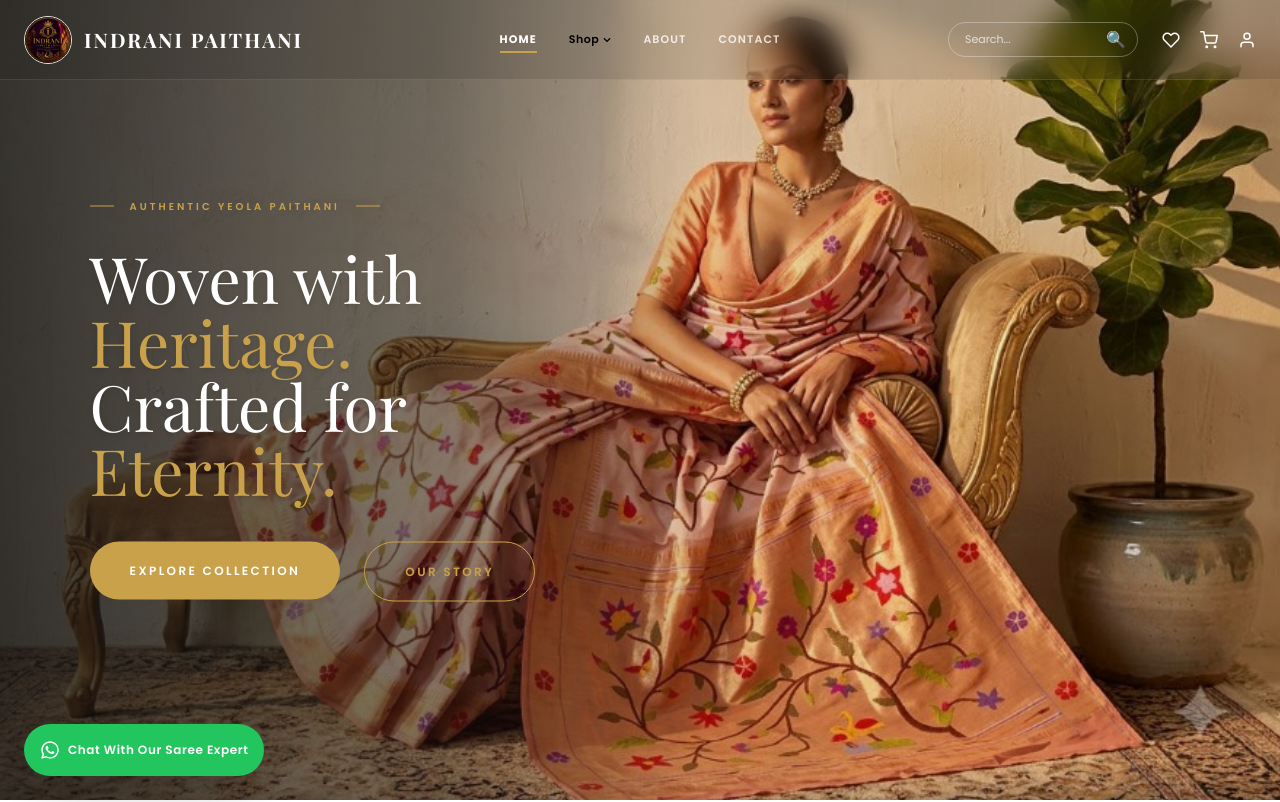
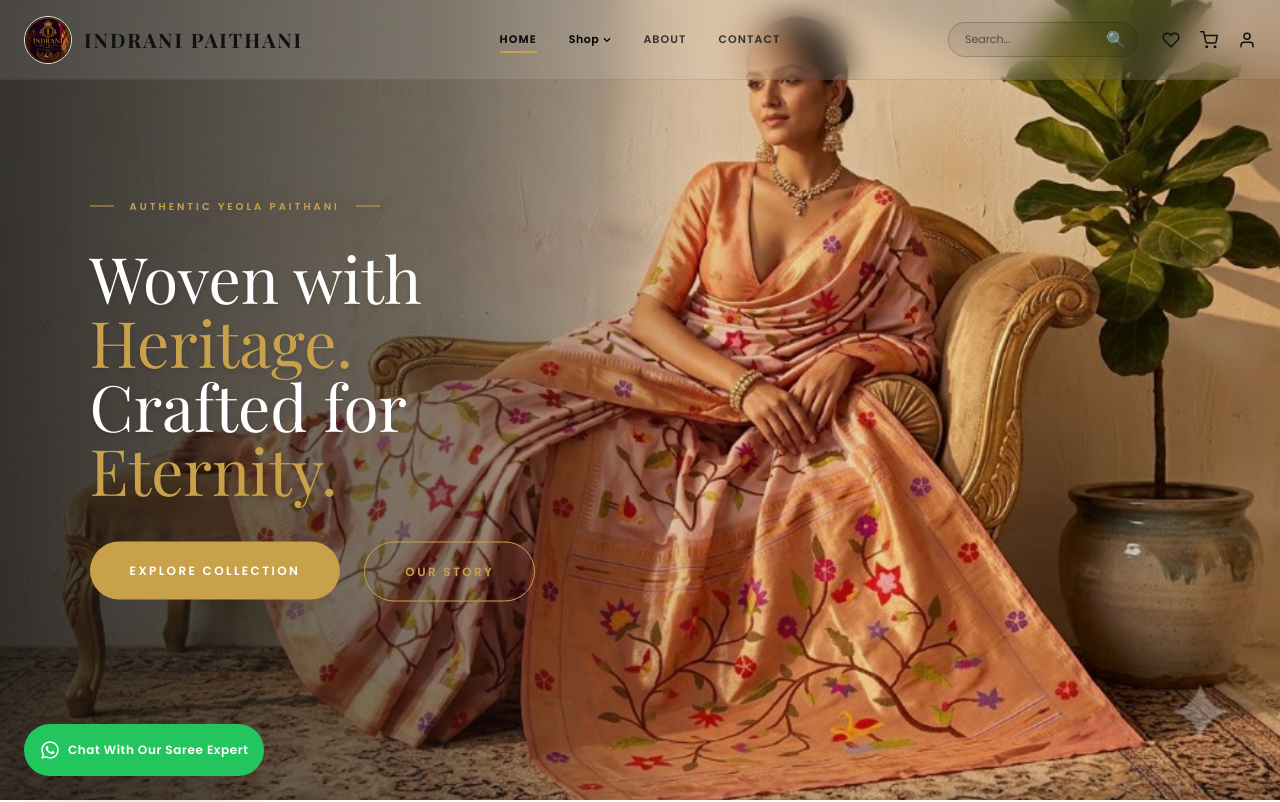
Before and after one commit to nandinidhonde07/indrani_paithani, a React (Vite) app: page / in a window 1280 px wide. Shown: the top 802 px of the page. Built offline with nearby package versions, Linux system fonts and the light colour scheme.

Commit message:
Update navbar text to black

```diff
--- a/src/components/Navbar.jsx
+++ b/src/components/Navbar.jsx
@@ -88,15 +88,15 @@
   ];
 
   // Always use glassmorphism to integrate seamlessly with the full-screen hero
-  const navbarBg = 'bg-black/10 backdrop-blur-[16px] text-white border-b border-white/10 h-[80px] flex items-center';
-  const brandColor = 'text-white';
-  const inputBg = 'bg-transparent text-white border-white/30 placeholder-white/70';
+  const navbarBg = 'bg-white/10 backdrop-blur-[16px] text-[#111111] border-b border-[#111111]/10 h-[80px] flex items-center';
+  const brandColor = 'text-[#111111]';
+  const inputBg = 'bg-[#111111]/5 text-[#111111] border-[#111111]/20 placeholder-[#111111]/60';
 
   const navLinkStyle = ({ isActive }) => {
-    return isActive ? 'text-white border-b-2 border-[#C9A14A] pb-1 font-bold' : 'text-white/80 hover:text-white transition pb-1 border-b-2 border-transparent';
+    return isActive ? 'text-[#111111] border-b-2 border-[#C9A14A] pb-1 font-bold' : 'text-[#111111]/80 hover:text-[#111111] transition pb-1 border-b-2 border-transparent';
   };
 
-  const iconClass = `transition focus:outline-none py-2 text-white hover:text-[#C9A14A]`;
+  const iconClass = `transition focus:outline-none py-2 text-[#111111] hover:text-[#C9A14A]`;
 
   return (
     <>
@@ -208,7 +208,7 @@
                   onChange={(e) => setSearch(e.target.value)}
                   className={`w-full px-4 py-2 border rounded-full text-[11px] focus:outline-none focus:ring-1 focus:ring-[#111111] transition ${inputBg}`}
                 />
-                <button type="submit" className="absolute right-3 top-1/2 transform -translate-y-1/2 text-[#C9A14A]">
+                <button type="submit" className="absolute right-3 top-1/2 transform -translate-y-1/2 text-[#111111]/70 hover:text-[#C9A14A]">
                   🔍
                 </button>
               </form>
```
